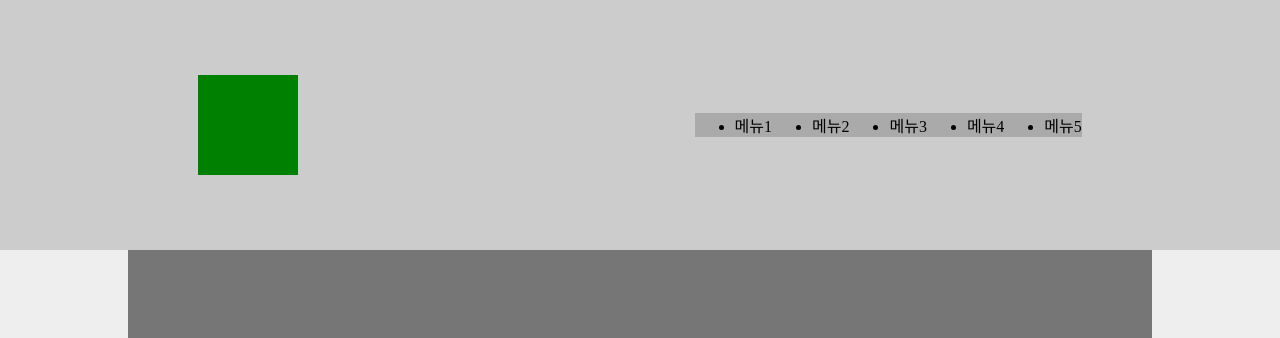
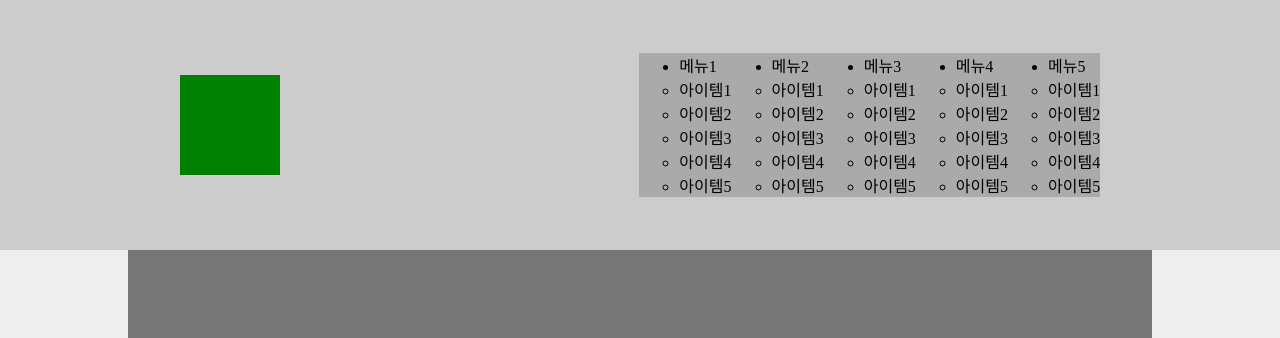
Before and after one commit to crown0205/dream, a plain HTML site: page index.html in a window 1280 px wide. Shown: the top 338 px of the page. Drawn offline with Linux system fonts and the light colour scheme.

Commit message:
서브메뉴 추가

```diff
--- a/index.html
+++ b/index.html
@@ -17,15 +17,56 @@
             </div>
             <nav class="menu-area">
                 <ul class="menu-list">
-                    <li class="menu-item">메뉴1</li>
-                    <li class="menu-item">메뉴2</li>
-                    <li class="menu-item">메뉴3</li>
-                    <li class="menu-item">메뉴4</li>
-                    <li class="menu-item">메뉴5</li>
+                    <li class="menu-item">메뉴1
+                        <ul class="menu-first-list">
+                            <li class="menu-first-itme">아이템1</li>
+                            <li class="menu-first-itme">아이템2</li>
+                            <li class="menu-first-itme">아이템3</li>
+                            <li class="menu-first-itme">아이템4</li>
+                            <li class="menu-first-itme">아이템5</li>
+                        </ul>
+                    </li>
+                    <li class="menu-item">메뉴2
+                        <ul class="menu-first-list">
+                            <li class="menu-first-itme">아이템1</li>
+                            <li class="menu-first-itme">아이템2</li>
+                            <li class="menu-first-itme">아이템3</li>
+                            <li class="menu-first-itme">아이템4</li>
+                            <li class="menu-first-itme">아이템5</li>
+                        </ul>
+                    </li>
+                    <li class="menu-item">메뉴3
+                        <ul class="menu-first-list">
+                            <li class="menu-first-itme">아이템1</li>
+                            <li class="menu-first-itme">아이템2</li>
+                            <li class="menu-first-itme">아이템3</li>
+                            <li class="menu-first-itme">아이템4</li>
+                            <li class="menu-first-itme">아이템5</li>
+                        </ul>
+                    </li>
+                    <li class="menu-item">메뉴4
+                        <ul class="menu-first-list">
+                            <li class="menu-first-itme">아이템1</li>
+                            <li class="menu-first-itme">아이템2</li>
+                            <li class="menu-first-itme">아이템3</li>
+                            <li class="menu-first-itme">아이템4</li>
+                            <li class="menu-first-itme">아이템5</li>
+                        </ul>
+                    </li>
+                    <li class="menu-item">메뉴5
+                        <ul class="menu-first-list">
+                            <li class="menu-first-itme">아이템1</li>
+                            <li class="menu-first-itme">아이템2</li>
+                            <li class="menu-first-itme">아이템3</li>
+                            <li class="menu-first-itme">아이템4</li>
+                            <li class="menu-first-itme">아이템5</li>
+                        </ul>
+                    </li>
                 </ul>
             </nav>
         </div>
     </header>
+
     <section class="main-area">
         <div class="main-inner ">
             <p class="title-txt">여기는 메인이다.</p>
@@ -35,6 +76,7 @@
             </div>
         </div>
     </section>
+
     <footer>
         <div class="common-inner">
             <div class="info-area">
```
